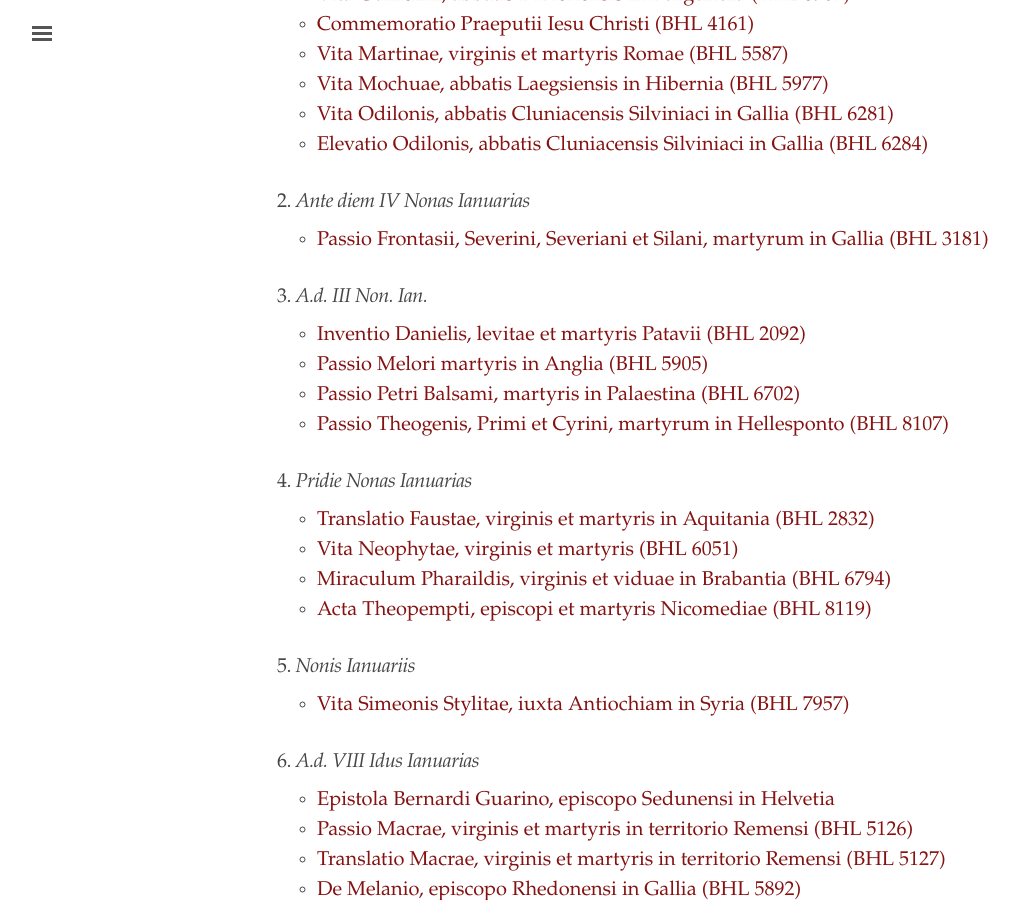
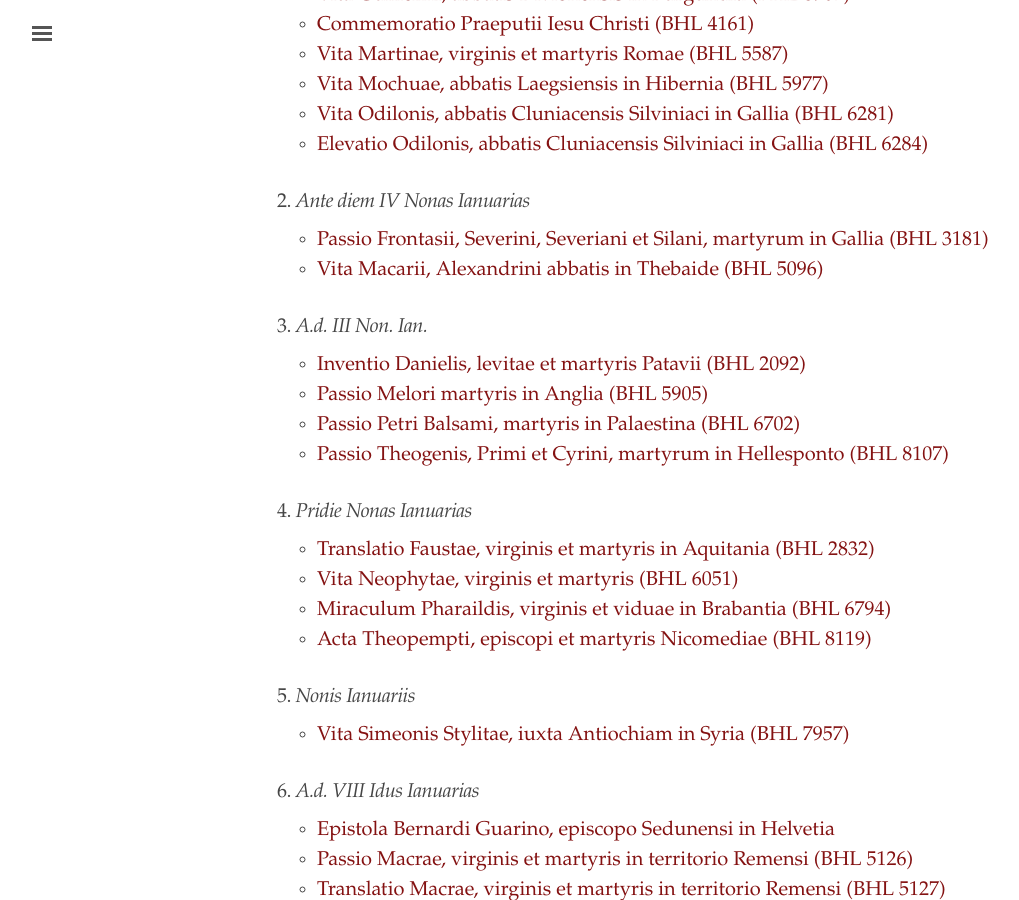
Before and after one commit to cjkoepke1/latin-hagiography, a Jekyll site: the page built from index.md, in a window 1280 px wide and 900 px high, scrolled down 715 px. Shown: the whole window, without its empty margins (3-1022 px from the left). Built offline with Jekyll 4.4.1, drawn with Linux system fonts in a browser that asks for light colours.

Commit message:
Added Vita Macarii Alexandrini

```diff
--- a/index.md
+++ b/index.md
@@ -30,6 +30,7 @@ title: "Latin Hagiography"
 ### 2. *Ante diem IV Nonas Ianuarias*
 
 - [Passio Frontasii, Severini, Severiani et Silani, martyrum in Gallia (BHL 3181)](https://cjkoepke1.github.io/latin-hagiography/texts/passio-frontasii/)
+- [Vita Macarii, Alexandrini abbatis in Thebaide (BHL 5096)](https://cjkoepke1.github.io/latin-hagiography/texts/vita-macarii-alexandrini/)
 
 ### 3. *A.d. III Non. Ian.*
 
```
